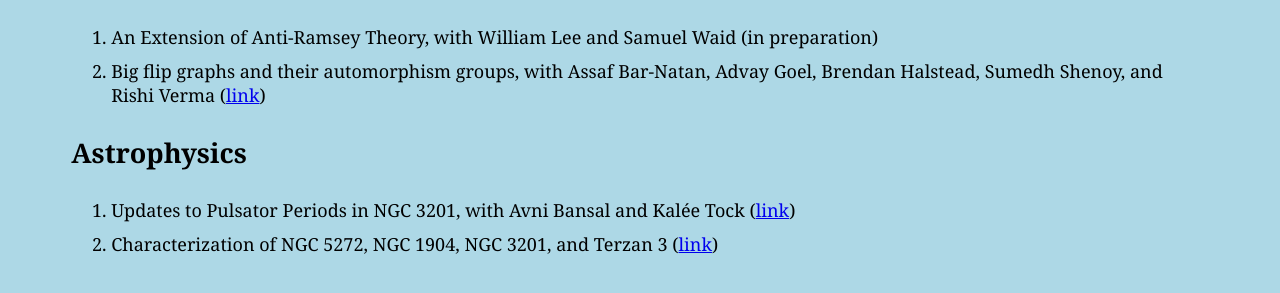
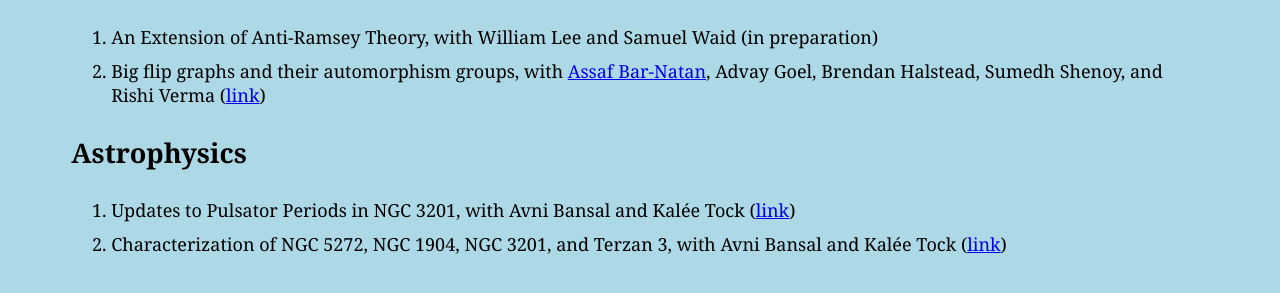
Before and after one commit to paulhamr/home, a plain HTML site: page papers.html in a window 1280 px wide. Shown: the part 187-480 px from the top of the page. Drawn offline with nearby package versions, Linux system fonts and the light colour scheme.

Commit message:
adding names and links

```diff
--- a/papers.html
+++ b/papers.html
@@ -91,14 +91,14 @@ nav ul li a:hover {
 
 <ol>
     <li>An Extension of Anti-Ramsey Theory, with William Lee and Samuel Waid (in preparation)</li>
-    <li>Big flip graphs and their automorphism groups, with Assaf Bar-Natan, Advay Goel, Brendan Halstead, Sumedh Shenoy, and Rishi Verma (<a href="https://web.math.pmf.unizg.hr/glasnik/vol_58/no1_09.html">link</a>)</li>
+    <li>Big flip graphs and their automorphism groups, with <a href="https://www.safibn.com">Assaf Bar-Natan</a>, Advay Goel, Brendan Halstead, Sumedh Shenoy, and Rishi Verma (<a href="https://web.math.pmf.unizg.hr/glasnik/vol_58/no1_09.html">link</a>)</li>
 </ol>
 
 <h2>Astrophysics</h2>
 
 <ol>
     <li>Updates to Pulsator Periods in NGC 3201, with Avni Bansal and Kalée Tock (<a href="https://apps.aavso.org/jaavso/article/3772/">link</a>)</li>
-    <li>Characterization of NGC 5272, NGC 1904, NGC 3201, and Terzan 3 (<a href="https://apps.aavso.org/jaavso/article/3779/">link</a>)</li>
+    <li>Characterization of NGC 5272, NGC 1904, NGC 3201, and Terzan 3, with Avni Bansal and Kalée Tock (<a href="https://apps.aavso.org/jaavso/article/3779/">link</a>)</li>
 </ol>
 </div>
 
```
